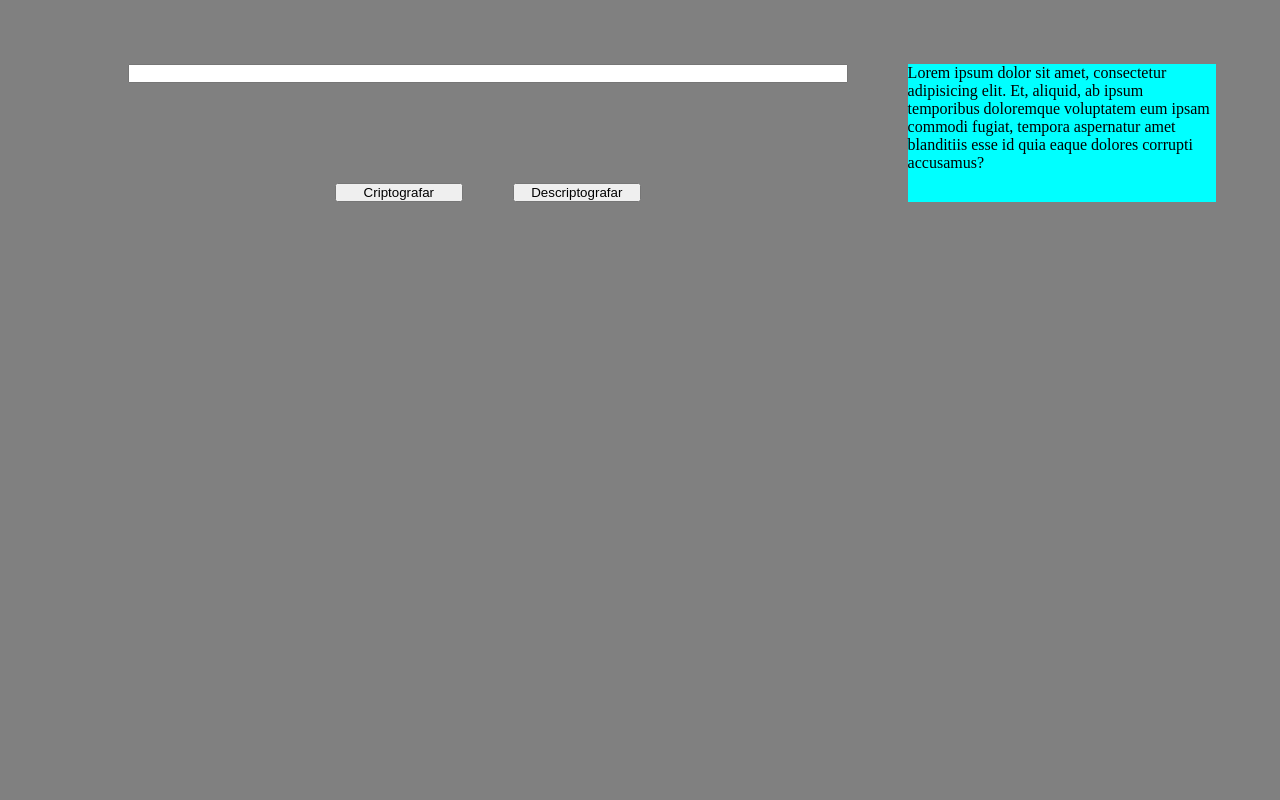
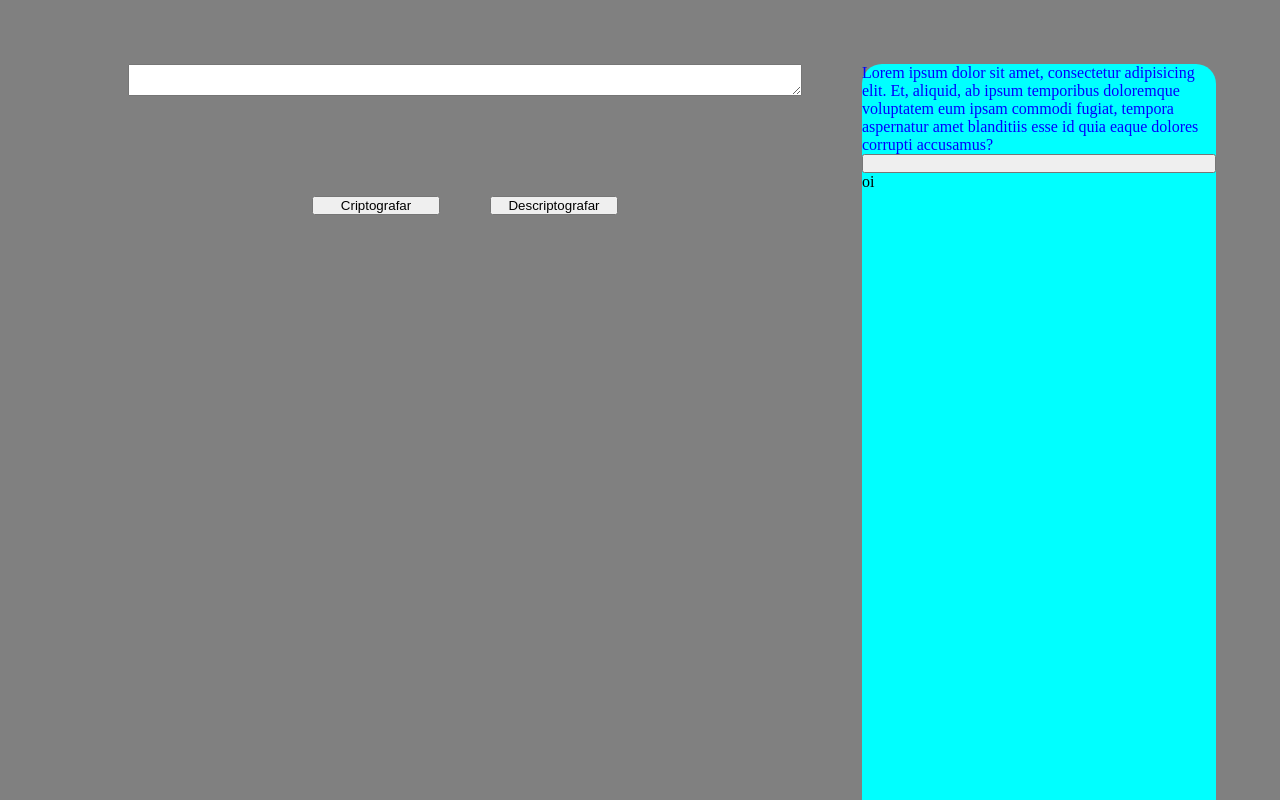
Before and after one commit to Wendel-Costa/decodificador, a plain HTML site: page index.html in a window 1280 px wide. Shown: the top 800 px of the page. Drawn offline with Linux system fonts and the light colour scheme.

Commit message:
compreendendo a estrutura do site

```diff
--- a/index.html
+++ b/index.html
@@ -12,7 +12,7 @@
 
     <main class="principal">
         <div class="principal__escrevertexto">
-            <input></input>
+            <textarea></textarea>
             <div class="principal__escrevertexto__botoes">
                 <button class="principal__escrevertexto__botoes__botao">Criptografar</button>
                 <button class="principal__escrevertexto__botoes__botao">Descriptografar</button>
@@ -20,8 +20,8 @@
         </div>
 
         <div class="principal__textodecodificado">
-            <p>Lorem ipsum dolor sit amet, consectetur adipisicing elit. Et, aliquid, ab ipsum temporibus doloremque voluptatem eum ipsam commodi fugiat, tempora aspernatur amet blanditiis esse id quia eaque dolores corrupti accusamus?</p>
-            <div class="principal__textodecodificado__copiar"></div>
+            <p class="principal__textodecodificado__ver">Lorem ipsum dolor sit amet, consectetur adipisicing elit. Et, aliquid, ab ipsum temporibus doloremque voluptatem eum ipsam commodi fugiat, tempora aspernatur amet blanditiis esse id quia eaque dolores corrupti accusamus?</p>
+            <input type="button" class="principal__textodecodificado__copiar">oi</input>
             </div>
 
     </main>
--- a/style.css
+++ b/style.css
@@ -1,4 +1,5 @@
 *{
+    box-sizing: border-box;
     margin: 0;
     padding: 0;
 }
@@ -6,6 +7,8 @@
 
 body{
     background-color: gray;
+    width: 100%;
+    height: 100%;
 }
 
 .principal{
@@ -35,5 +38,15 @@ body{
 
 .principal__textodecodificado{
     background-color: aqua;
-    width: 30%;
+    display: flex;
+    flex-direction: column;
+    width: 25rem;
+    height: 944px;
+
+    border-radius: 20px;
+    text-align: left;
 }
+
+.principal__textodecodificado__ver{
+    color: blue;
+}
```
